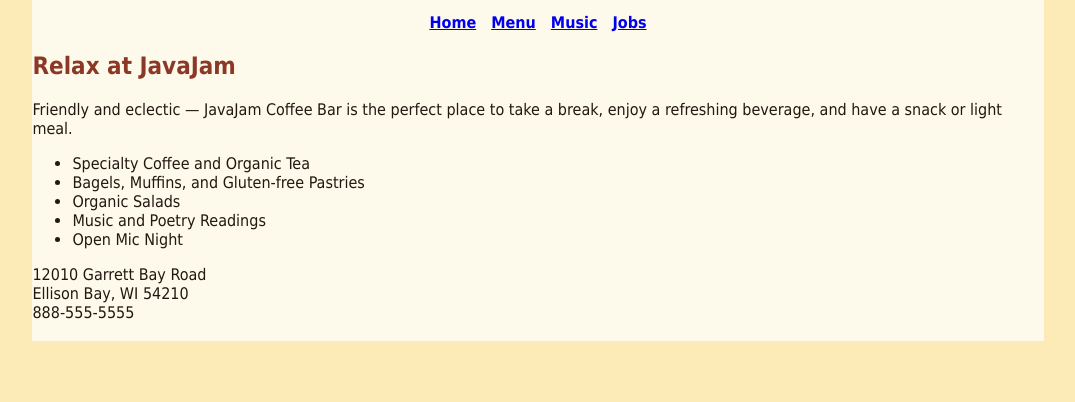
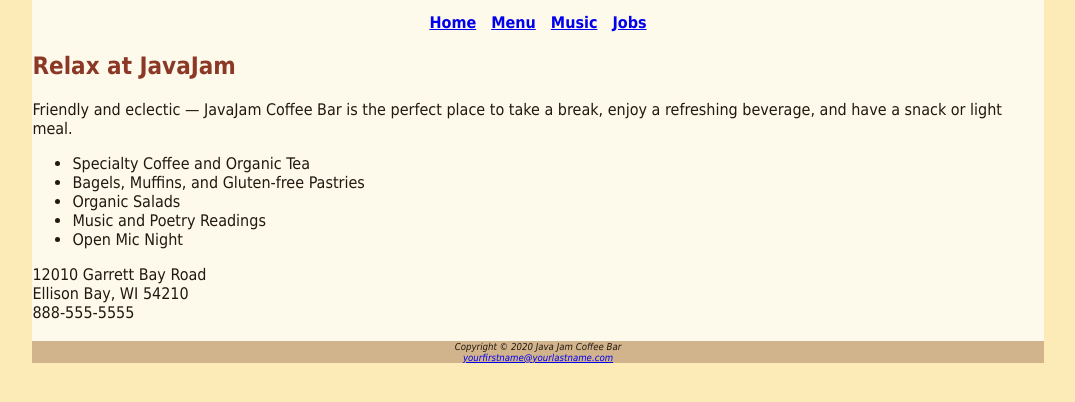
Before and after one commit to bbcsnj/GARBAGE, a plain HTML site: page index.html in a window 1280 px wide. Shown: the part 94-496 px from the top of the page, without its empty margins (102-1177 px from the left). Drawn offline with Linux system fonts and the light colour scheme.

Commit message:
Update index.html

```diff
--- a/index.html
+++ b/index.html
@@ -18,7 +18,8 @@
 </nav>
 <main>
   <h2>Relax at JavaJam</h2>
-  <p>Friendly and eclectic &mdash; JavaJam Coffee Bar is the perfect place to take a break, enjoy a refreshing beverage, and have a snack or light meal.</p>
+  <p>Friendly and eclectic &mdash; JavaJam Coffee Bar is the perfect place to take a break,
+    enjoy a refreshing beverage, and have a snack or light meal.</p>
 
   <ul>
     <li>Specialty Coffee and Organic Tea</li>
@@ -32,9 +33,11 @@
 Ellison Bay, WI 54210<br>
 888-555-5555<br><br>
 </div>
-
-</div>
 </main>
+<footer>
+Copyright &copy; 2020 Java Jam Coffee Bar<br>
+  <a href="mailto:yourfirstname@yourlastname.com">yourfirstname@yourlastname.com</a>
+</footer>
 </div>
 </body>
 </html>
```
